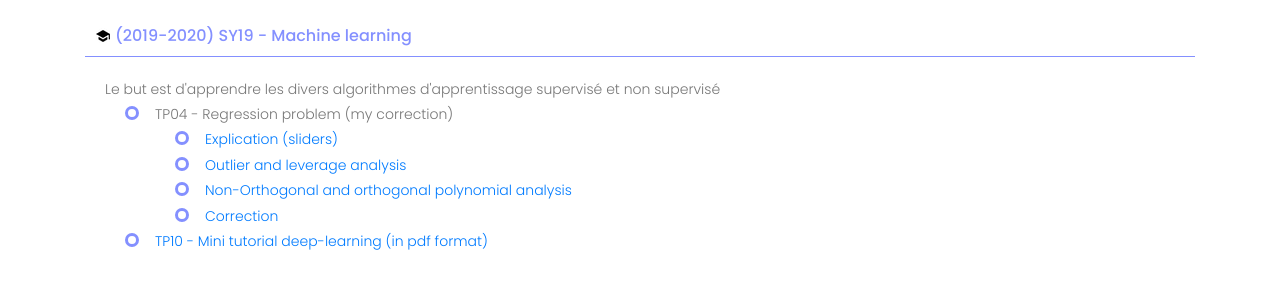
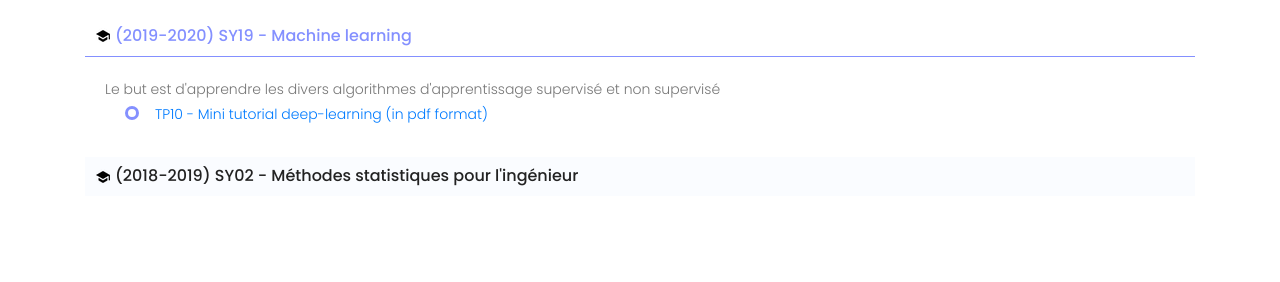
Before and after one commit to salmuz/salmuz.github.io, a plain HTML site: page teaching.html in a window 1280 px wide. Shown: the part 142-424 px from the top of the page. Drawn offline with nearby package versions, Linux system fonts and the light colour scheme.

Commit message:
Hidden some solutions

```diff
--- a/teaching.html
+++ b/teaching.html
@@ -133,26 +133,26 @@
                         Le but est d'apprendre les divers algorithmes d'apprentissage
                         supervisé et non supervisé
                         <ul class="unordered-list">
-                            <li>
-                                TP04 - Regression problem (my correction)
-                                <ul>
-                                    <li>
-                                        <a href="teaching/sy19/regression_solution.pdf" target="_blank">Explication
-                                            (sliders) </a>
-                                    </li>
-                                    <li>
-                                        <a href="teaching/sy19/regresion_outlier_leverage.R" target="_blank"> Outlier
-                                            and leverage analysis</a>
-                                    </li>
-                                    <li>
-                                        <a href="teaching/sy19/regression_orthogonal_poly.R" target="_blank">
-                                            Non-Orthogonal and orthogonal polynomial analysis </a>
-                                    </li>
-                                    <li>
-                                        <a href="teaching/sy19/regression_answer.R" target="_blank"> Correction </a>
-                                    </li>
-                                </ul>
-                            </li>
+<!--                            <li>-->
+<!--                                TP04 - Regression problem (my correction)-->
+<!--                                <ul>-->
+<!--                                    <li>-->
+<!--                                        <a href="teaching/sy19/regression_solution.pdf" target="_blank">Explication-->
+<!--                                            (sliders) </a>-->
+<!--                                    </li>-->
+<!--                                    <li>-->
+<!--                                        <a href="teaching/sy19/regresion_outlier_leverage.R" target="_blank"> Outlier-->
+<!--                                            and leverage analysis</a>-->
+<!--                                    </li>-->
+<!--                                    <li>-->
+<!--                                        <a href="teaching/sy19/regression_orthogonal_poly.R" target="_blank">-->
+<!--                                            Non-Orthogonal and orthogonal polynomial analysis </a>-->
+<!--                                    </li>-->
+<!--                                    <li>-->
+<!--                                        <a href="teaching/sy19/regression_answer.R" target="_blank"> Correction </a>-->
+<!--                                    </li>-->
+<!--                                </ul>-->
+<!--                            </li>-->
                             <li>
                                 <a href="https://github.com/salmuz/salmuz.github.io/blob/master/teaching/sy19/keras_classification.ipynb"
                                    target="_blank">
```
